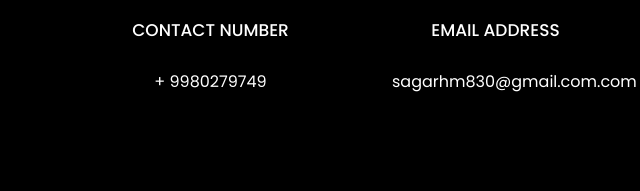
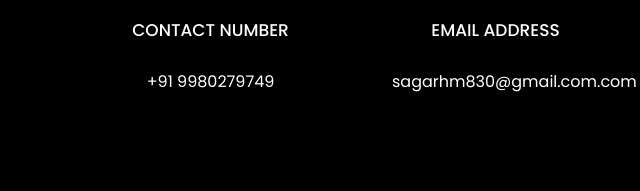
Before and after one commit to sagarhm12/sagarhm12.github.io, a plain HTML site: page index.html in a window 1280 px wide. Shown: the part 5189-5380 px from the top of the page, 287-927 px from the left. Drawn offline with Linux system fonts and the light colour scheme; files whose address does not match are found by name.

Commit message:
Update index.html

```diff
--- a/index.html
+++ b/index.html
@@ -426,8 +426,9 @@
               </div>
             </div>
           </div>
-	  <div class="col-md-4 d-flex ftco-animate">
+          <div class="col-md-4 d-flex ftco-animate">
           	<div class="blog-entry">
+
               <a href="https://github.com/sagarhm12/Predicting-Optimal-Fertilizers/blob/main/Fertilizers_prediction.ipynb" class="block-20 zoom-effect" style="background-image: url('images/proj_3.png');">
               </a>
               <div class="text mt-3 float-right d-block">
@@ -439,9 +440,71 @@
           </div>
         </div>
 	<br>
+		<!-- added justify-content-center to center align the last two projects -->
+		<!-- <div class="row d-flex justify-content-center">
+			<div class="col-md-4 d-flex ftco-animate">
+				<div class="blog-entry justify-content-end">
+				<a href="" class="block-20 zoom-effect" style="background-image: url('images/proj_4.jpg');">
+				</a>
+				<div class="text mt-3 float-right d-block">
+
+				  <h3 class="heading"><a href="">Sales Forecast- Time Series Forecasting</a></h3>
+				  <p>Used multiple machine learning models to forecast sales (retail store) and performed time series analysis.</p>
+				</div>
+			  </div>
+			</div>
+			<div class="col-md-4 d-flex ftco-animate">
+				<div class="blog-entry justify-content-end">
+				<a href="" class="block-20 zoom-effect" style="background-image: url('images/proj_5.jpg');">
+				</a>
+				<div class="text mt-3 float-right d-block">
+
+				  <h3 class="heading"><a href="">Customer Segmentation using clustering model</a></h3>
+				  <p>Developed a ML model to give various recommendations of financial products &amp; services on target customer groups.</p>
+				</div>
+			  </div>
+			</div> -->
 		 </div>
 	  </div>
     </section>
+
+	<!-- <section class="ftco-section ftco-no-pt ftco-no-pb ftco-counter img" id="section-counter">
+      <div class="container">
+		<div class="row d-md-flex align-items-center">
+          <div class="col-md d-flex justify-content-center counter-wrap ftco-animate">
+            <div class="block-18">
+              <div class="text">
+                <strong class="number" data-number="20">0</strong>
+                <span>Achievements</span>
+              </div>
+            </div>
+          </div>
+          <div class="col-md d-flex justify-content-center counter-wrap ftco-animate">
+            <div class="block-18">
+              <div class="text">
+                <strong class="number" data-number="30">0</strong>
+                <span>Projects</span>
+              </div>
+            </div>
+          </div>
+          <div class="col-md d-flex justify-content-center counter-wrap ftco-animate">
+            <div class="block-18">
+              <div class="text">
+                <strong class="number" data-number="1000">0</strong>
+                <span>Mentored Students</span>
+              </div>
+            </div>
+          </div>
+          <div class="col-md d-flex justify-content-center counter-wrap ftco-animate">
+            <div class="block-18">
+              <div class="text">
+                <strong class="number" data-number="500">0</strong>
+                <span>Cups of coffee</span>
+              </div>
+            </div>
+          </div>
+        </div>
+      </div> -->
 
 	  <div class="ftco-section ftco-hireme img margin-top" style="background-image: url(images/bg_1.jpg)">
 			<!-- <div class="container"> -->
@@ -486,7 +549,7 @@
           			<span class="icon-phone2"></span>
           		</div>
           		<h3 class="mb-4">Contact Number</h3>
-	            <p><a href="tel://0101010101">+ 9980279749</a></p>
+	            <p><a href="tel://0101010101">+91 9980279749</a></p>
 	          </div>
           </div>
           <div class="col-md-6 col-lg-3 d-flex ftco-animate">
@@ -522,8 +585,6 @@
 					  <li class="ftco-animate"><a href="https://www.kaggle.com/sagarhm29"><span class="icon-youtube"></span></a></li>
 					  <li class="ftco-animate"><a href="https://www.linkedin.com/in/sagar-h-m-4868771a1/"><span class="icon-linkedin"></span></a></li>
 					  <li class="ftco-animate"><a href="https://x.com/sagarhm16"><span class="icon-twitter"></span></a></li>
-					  <!-- <li class="ftco-animate"><a href="https://twitter.com/rishabhnmishra"><span class="icon-facebook"></span></a></li> -->
-				      <!-- <li class="ftco-animate"><a href="https://www.instagram.com/rishabhnmishra/"><span class="icon-instagram"></span></a></li> -->
 					</ul>
 				<br>
 		   </div>
```
